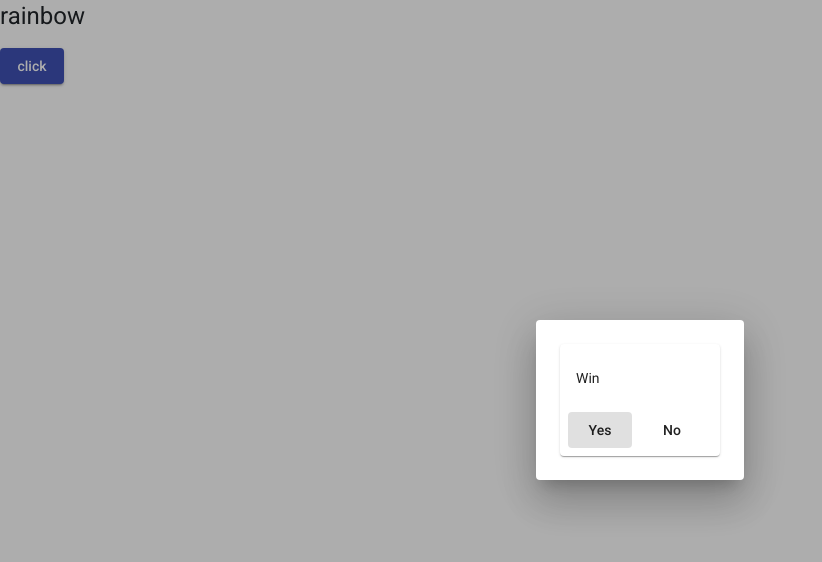
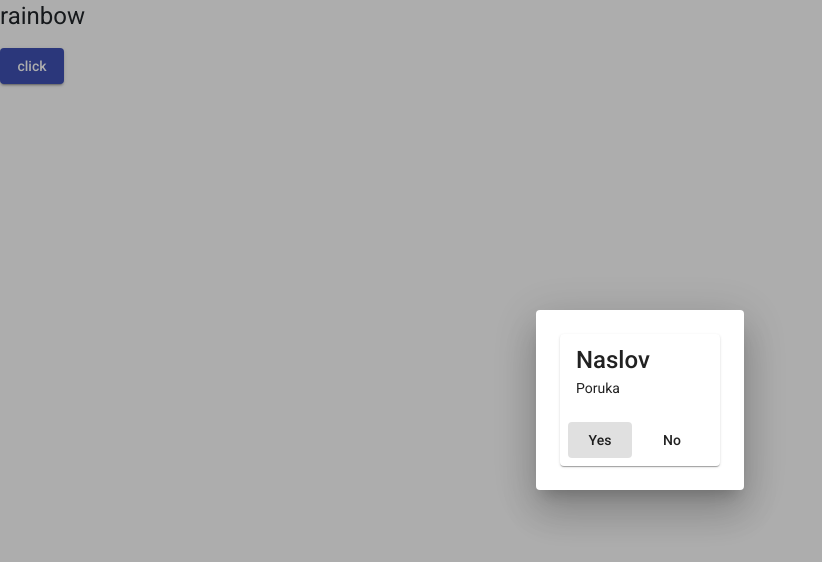
Before and after one commit to CRYPPTON/rainbow, an Angular app: page / in a window 1280 px wide. Both pictures are taken after a click on the button "click". Shown: the top 562 px of the page, without its empty margins (0-822 px from the left). Built offline with nearby package versions, Linux system fonts and the light colour scheme.

Commit message:
fixed game-exception-dailog.components

```diff
--- a/src/app/app.component.ts
+++ b/src/app/app.component.ts
@@ -14,7 +14,7 @@ export class AppComponent {
 
   public onClick(): void {
     //test different exception.
-    throw new GameErrorHandler('Greska', InformationDialogType.win);
+    throw new GameErrorHandler('Poruka', InformationDialogType.win);
   }
 
   //#endregion
--- a/src/app/core/error-handlers/game-engine-handler-exception.ts
+++ b/src/app/core/error-handlers/game-engine-handler-exception.ts
@@ -1,19 +1,20 @@
 import { ErrorHandler, Injectable } from "@angular/core";
-import { InformationDialogType } from "src/app/shared/enums";
-import { GameErrorHandler } from ".";
-import { ExceptionDialogService } from "../services";
+import { InformationDialogType } from "@app-enums";
+import { GameErrorHandler } from "@app-error-handlers";
+import { ExceptionDialogService } from "@app-services";
 
 @Injectable()
 export class GameEngineHandlerException implements ErrorHandler {
 
-  constructor(private exceptionDialogServices: ExceptionDialogService) {}
+  constructor(private exceptionDialogServices: ExceptionDialogService) { }
 
   handleError(error: any): void {
-    if(error instanceof GameErrorHandler) {
+    if (error instanceof GameErrorHandler) {
       // open dialog for type win/lose.
-      this.exceptionDialogServices.openDialog('Win', InformationDialogType.win);
+      this.exceptionDialogServices.openDialog(error.message, (<GameErrorHandler>error).informationDialogType);
     } else {
       // open regular error dialog.
+      this.exceptionDialogServices.openDialog('An unknown error', InformationDialogType.lose);
     }
   }
 
--- a/src/app/shared/components/game-exception-dialog/game-exception-dialog.component.html
+++ b/src/app/shared/components/game-exception-dialog/game-exception-dialog.component.html
@@ -1,5 +1,5 @@
 <mat-card>
-  <mat-card-title></mat-card-title>
+  <mat-card-title>Naslov</mat-card-title>
   <mat-card-content>
     <p>{{ data.message }}</p>
   </mat-card-content>
--- a/src/app/shared/components/game-exception-dialog/game-exception-dialog.component.ts
+++ b/src/app/shared/components/game-exception-dialog/game-exception-dialog.component.ts
@@ -7,8 +7,10 @@ import { InformationDialogData } from '../../models';
   templateUrl: './game-exception-dialog.component.html',
   styleUrls: ['./game-exception-dialog.component.scss']
 })
-export class GameExceptionDialogComponent{
+export class GameExceptionDialogComponent {
 
-  constructor(@Inject(MAT_DIALOG_DATA) public data: InformationDialogData) { }
+  constructor(@Inject(MAT_DIALOG_DATA) public data: InformationDialogData) {
+
+  }
 
 }
```
